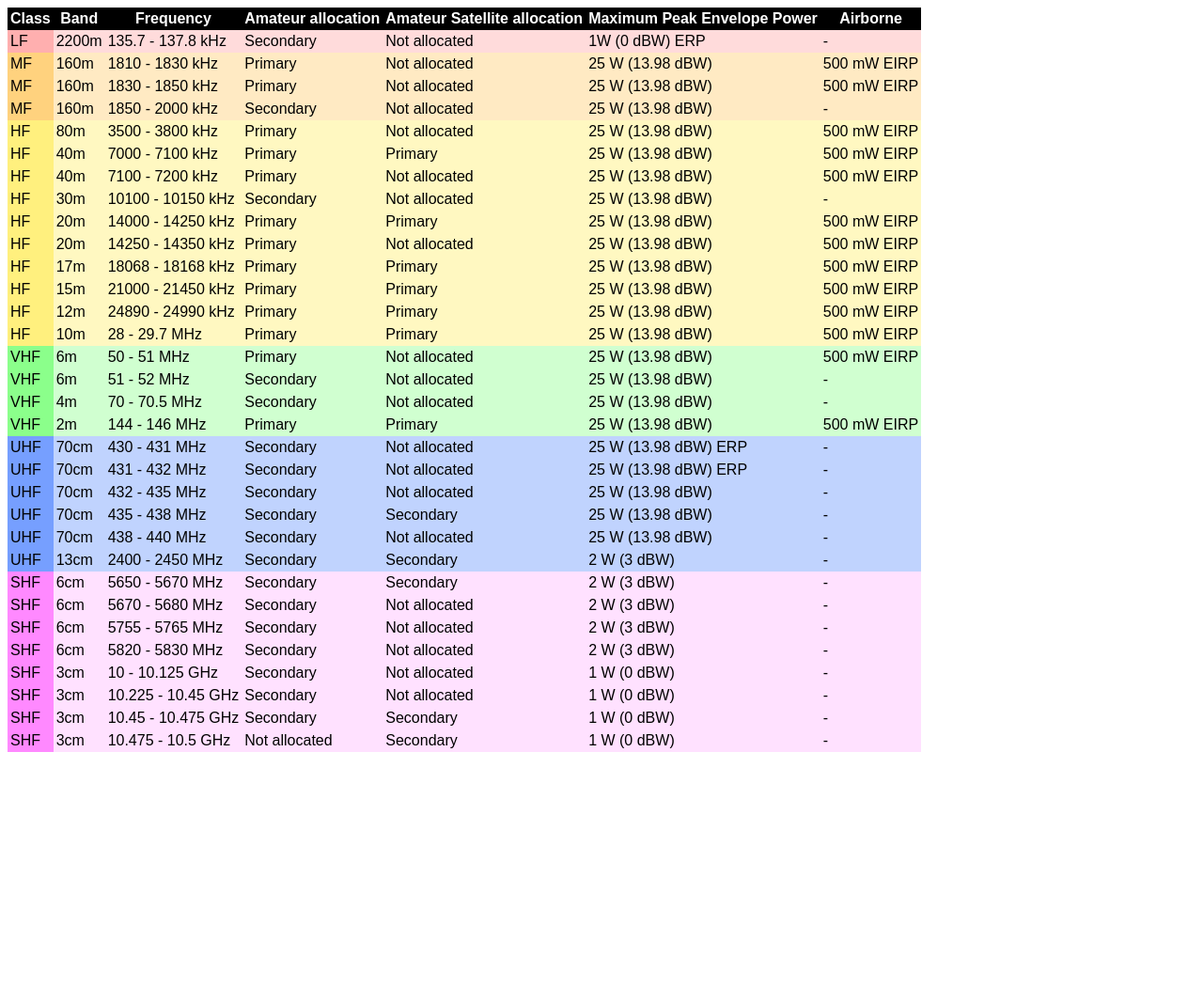
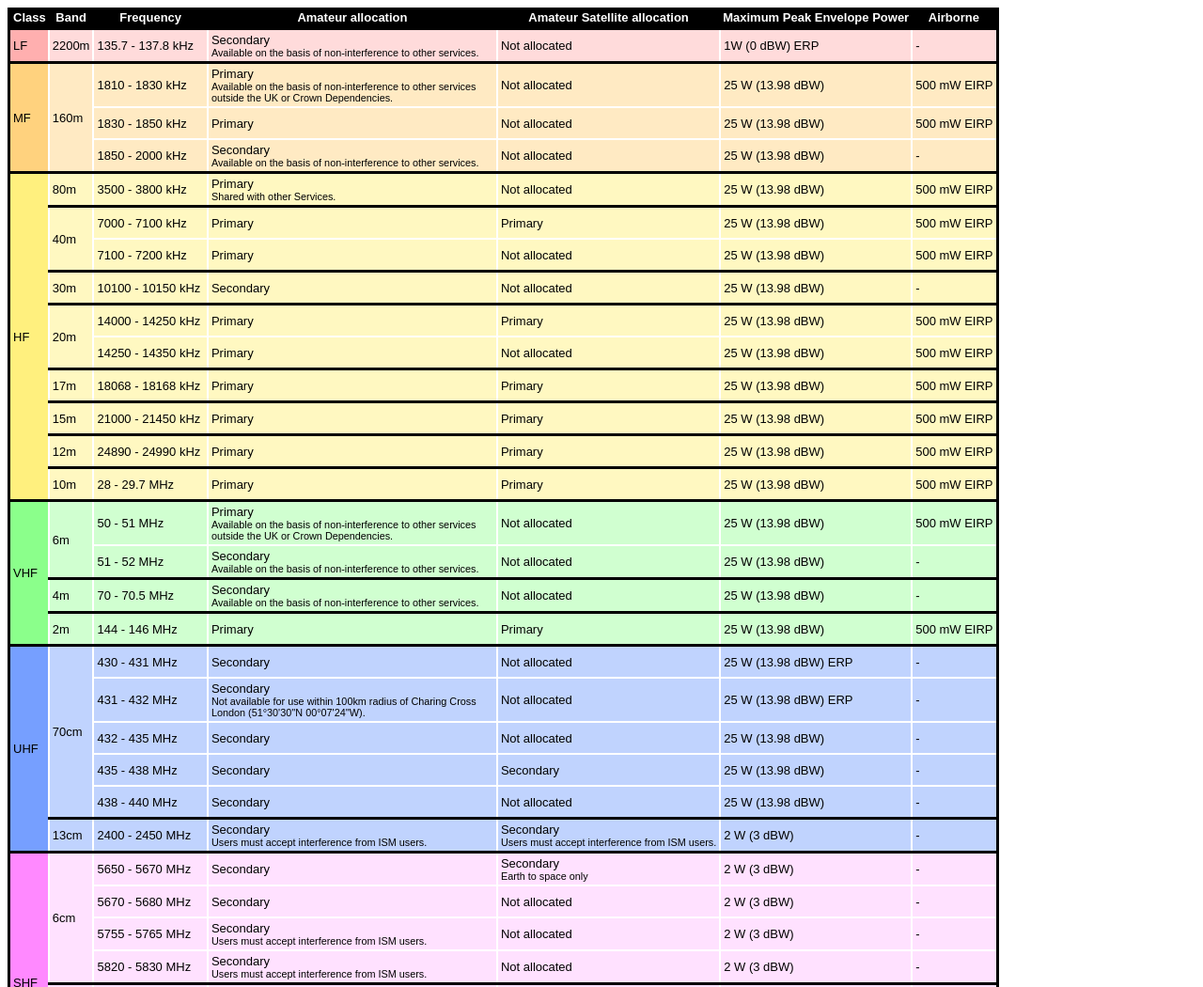
Before and after one commit to AshleyShalloe/arlp, a plain HTML site: page index.html in a window 1280 px wide. Shown: the top 1050 px of the page at 94% size. Before the commit the page ends 808 px from the top, so only its background shows below. Drawn offline with Linux system fonts and the light colour scheme.

Commit message:
more complicated CSS

```diff
--- a/index.html
+++ b/index.html
@@ -10,53 +10,96 @@
         html {
             font-family: Arial, sans-serif;
         }
-        tr.LF td{
+
+        table {
+            font-size: small;
+            border-left: 3px solid black;
+            border-right: 3px solid black;
+        }
+
+        tr.LF td {
             background: rgb(255, 219, 219);
         }
-        tr.MF td{
+
+        tr.MF td {
             background: #ffeac3;
         }
-        tr.HF td{
+
+        tr.HF td {
             background: rgb(255, 248, 193);
         }
-        tr.VHF td{
+
+        tr.VHF td {
             background: rgb(208, 255, 208);
         }
-        tr.UHF td{
+
+        tr.UHF td {
             background: rgb(192, 211, 254);
         }
-        tr.SHF td{
+
+        tr.SHF td {
             background: rgb(255, 225, 255);
         }
-        tr.LF td:first-of-type{
+
+        tr.LF td:first-of-type {
             background: rgb(255, 175, 175);
         }
-        tr.MF td:first-of-type{
+
+        tr.MF td:first-of-type {
             background: #ffd27e;
         }
-        tr.HF td:first-of-type{
+
+        tr.HF td:first-of-type {
             background: rgb(255, 240, 126);
         }
-        tr.VHF td:first-of-type{
+
+        tr.VHF td:first-of-type {
             background: rgb(139, 255, 139);
         }
-        tr.UHF td:first-of-type{
+
+        tr.UHF td:first-of-type {
             background: rgb(118, 159, 255);
         }
-        tr.SHF td:first-of-type{
+
+        tr.SHF td:first-of-type {
             background: rgb(255, 137, 255);
         }
-        table, tr, td, th{
+
+        table,
+        tr,
+        td,
+        th {
             border-collapse: collapse;
         }
-        td{
+
+        td {
+            border: 2px solid white;
+        }
+
+        td {
             padding: 3px;
             white-space: nowrap;
+            height: 2em;
         }
-        th{
+
+        th {
             padding: 3px;
             background: black;
             color: white;
+        }
+
+        td div.comment {
+            white-space: wrap;
+            font-size: smaller;
+            max-width: 300px;
+        }
+
+        tr.sectionStart td {
+            border-top: 3px solid black;
+        }
+
+        table tr:last-of-type {
+            border-bottom: 3px solid black;
         }
     </style>
 
@@ -73,6 +116,8 @@
 
     function makeTheTable(foundationData) {
         var tableElm = document.createElement("table")
+        tableElm.id = "mainTable"
+
         var fields = [
             "Class",
             "Band",
@@ -88,7 +133,7 @@
         fields.forEach(x => {
             var tempHeaderCellElm = document.createElement("th")
 
-                switch (x){
+            switch (x) {
                 case "start":
                     tempHeaderCellElm.innerHTML = "Frequency"
                     break
@@ -108,7 +153,7 @@
             fields.forEach(y => {
                 var tempCellElm = document.createElement("td")
 
-                switch (y){
+                switch (y) {
                     case "Class":
                         var tempClass = hertzToFrequencyClass(x.start)
                         tempCellElm.innerHTML = tempClass
@@ -117,6 +162,20 @@
 
                     case "start":
                         tempCellElm.innerHTML = `${formatHertz(x.start, x["units"])} - ${formatHertz(x.end, x["units"])} ${x["units"]}`
+                        break
+
+                    case "Amateur allocation":
+                        tempCellElm.innerHTML = x[y]
+                        if (x["Amateur allocation comment"]) {
+                            tempCellElm.innerHTML += `<div class="comment">${x["Amateur allocation comment"]}</div>`
+                        }
+                        break
+
+                    case "Amateur Satellite allocation":
+                        tempCellElm.innerHTML = x[y]
+                        if (x["Amateur Satellite allocation comment"]) {
+                            tempCellElm.innerHTML += `<div class="comment">${x["Amateur Satellite allocation comment"]}</div>`
+                        }
                         break
 
                     case "Airborne":
@@ -136,22 +195,22 @@
         document.body.append(tableElm)
     }
 
-    function formatHertz(inputHertz, inputRange){
-        if (inputRange == "kHz"){
+    function formatHertz(inputHertz, inputRange) {
+        if (inputRange == "kHz") {
             return inputHertz / 1000
         }
-        else if (inputRange == "MHz"){
+        else if (inputRange == "MHz") {
             return inputHertz / 1000 / 1000
         }
-        else if (inputRange == "GHz"){
+        else if (inputRange == "GHz") {
             return inputHertz / 1000 / 1000 / 1000
         }
-        else{
+        else {
             console.error("Unknown range", inputRange)
         }
     }
 
-    function hertzToFrequencyClass(inputHertz){
+    function hertzToFrequencyClass(inputHertz) {
         // takes in a frequency in Hertz
         // returns, for example, "VHF" or "UHF"
         // supports ELF to THF
@@ -169,10 +228,51 @@
         return frequencyClasses[idx]
     }
 
+    function Counter(array) {
+        // https://stackoverflow.com/a/44189621
+        array.forEach((val) => (this[val] = (this[val] || 0) + 1));
+    }
+
+    function doMergeCells(inputColumnIdx) {
+        /*
+        This function needs to be called on columns
+        going right to left. This is annoying but
+        necessary.
+        */
+        var targetTable = document.getElementById("mainTable")
+        var targetElms = targetTable.querySelectorAll(`tr td:nth-of-type(${inputColumnIdx + 1})`)
+        var cellCountentsCounter = new Counter([...targetElms].map(x => x.innerText))
+
+            // annotate cells with merge field
+            ;[...targetElms].forEach(x => {
+                x.dataset[`mergeCol${inputColumnIdx}`] = x.innerText
+            })
+
+        // set rowspan for first instance of value
+        for (var k in cellCountentsCounter) {
+            var v = cellCountentsCounter[k]
+
+            // get matching elms
+            var tempElms = [...document.querySelectorAll(`[data-merge-col${inputColumnIdx}='${k}']`)]
+            // iterate through, treating the first one differently
+            for (var i = 0; i < tempElms.length; i++) {
+                if (!i) {
+                    tempElms[i].setAttribute("rowspan", v)
+                    tempElms[i].parentElement.classList.add("sectionStart")
+                }
+                else {
+                    tempElms[i].style.display = "none"
+                }
+            }
+        }
+    }
+
     // init
     async function init() {
         await initJsonData()
-        //makeTheTable()
+        doMergeCells(1)
+        doMergeCells(0)
+
     }
 
     init();
```
Lines whose indentation alone changed are shown as unchanged.
